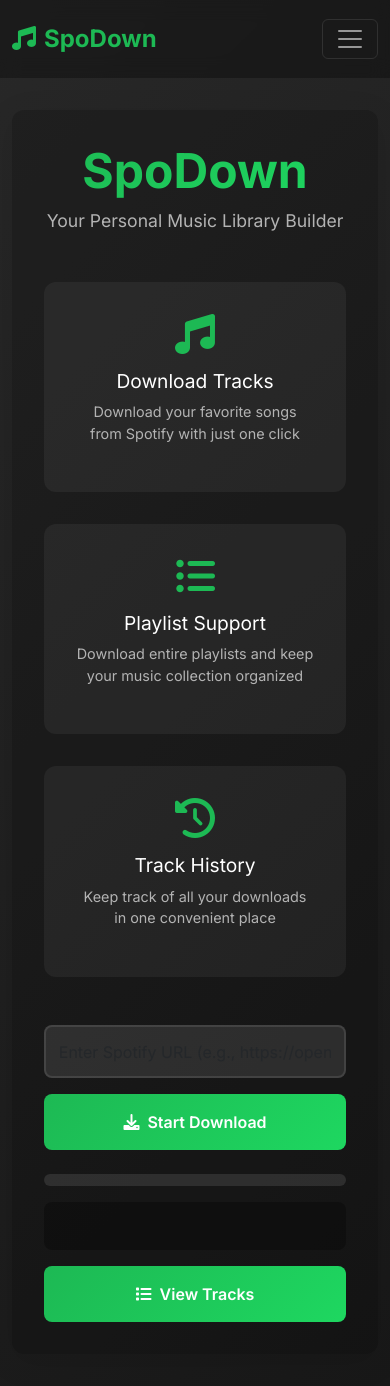
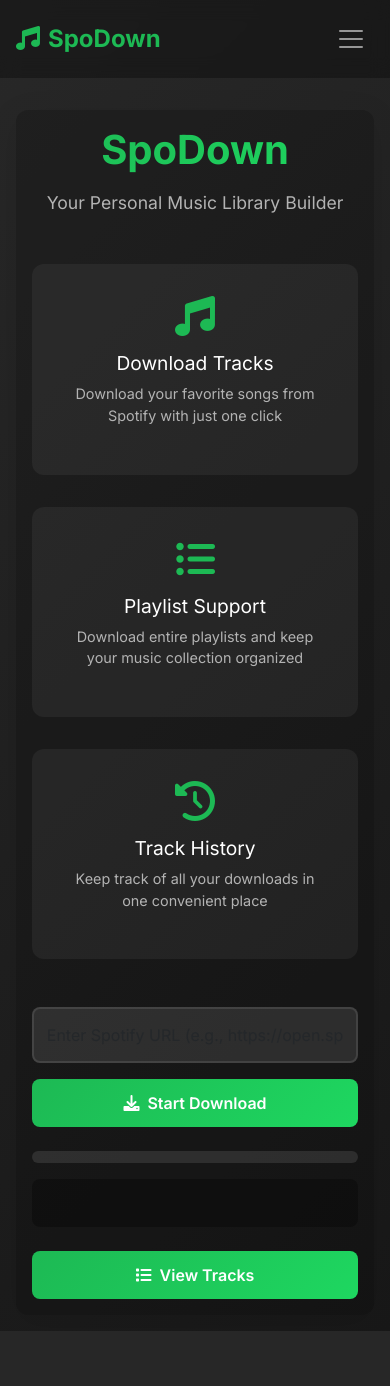
Before and after one commit to Ber906/spodown, a Flask app: page / in a window 390 px wide. After the commit the page ends 1331 px from the top, so only its background shows below. Run offline with Flask 3, Linux system fonts and the light colour scheme; a user stored in the database is signed in; some libraries are stand-ins or nearby versions.

Commit message:
Improve responsiveness and cross-device compatibility of the UI by implementing mobile-first design and optimizing for touch devices.
Replit-Commit-Author: Agent
Replit-Commit-Session-Id: ed5a4378-1d35-4e0a-a8e6-a8da24c32c69
Replit-Commit-Screenshot-Url: https://storage.googleapis.com/screenshot-production-us-central1/2137c201-6830-4c91-9871-d430be0187df/b566f7d2-caa5-4cb9-b55b-34d5d31a3968.jpg

```diff
--- a/static/css/style.css
+++ b/static/css/style.css
@@ -11,13 +11,26 @@ body {
     font-family: 'Inter', sans-serif;
     color: var(--text-primary);
     min-height: 100vh;
+    overflow-x: hidden;
+    -webkit-font-smoothing: antialiased;
+    -moz-osx-font-smoothing: grayscale;
+}
+
+/* Mobile-first approach */
+.container {
+    padding-left: 1rem;
+    padding-right: 1rem;
 }
 
 .navbar {
     background: rgba(0, 0, 0, 0.3);
     backdrop-filter: blur(10px);
+    -webkit-backdrop-filter: blur(10px);
     padding: 1rem 0;
     margin-bottom: 2rem;
+    position: sticky;
+    top: 0;
+    z-index: 1000;
 }
 
 .navbar-brand {
@@ -29,32 +42,249 @@ body {
 .nav-link {
     color: var(--text-secondary) !important;
     transition: color 0.3s ease;
+    padding: 0.75rem 1rem;
+    font-size: 1rem;
 }
 
 .nav-link:hover {
     color: var(--text-primary) !important;
 }
 
+/* Mobile navigation improvements */
+.navbar-toggler {
+    border: none;
+    padding: 0.5rem;
+}
+
+.navbar-toggler:focus {
+    box-shadow: none;
+    outline: none;
+}
+
+.navbar-collapse {
+    background: rgba(0, 0, 0, 0.95);
+    border-radius: 0.5rem;
+    padding: 0.5rem;
+}
+
+@media (min-width: 992px) {
+    .navbar-collapse {
+        background: none;
+        padding: 0;
+    }
+}
+
 .app-container {
     max-width: 800px;
-    margin: 2rem auto;
-    padding: 2rem;
+    margin: 1rem auto;
+    padding: 1rem;
     background: rgba(0, 0, 0, 0.2);
     border-radius: 12px;
     box-shadow: 0 8px 32px rgba(0, 0, 0, 0.1);
 }
 
-.logo {
+@media (min-width: 768px) {
+    .app-container {
+        margin: 2rem auto;
+        padding: 2rem;
+    }
+}
+
+/* Hero section improvements */
+.hero-section {
     text-align: center;
     margin-bottom: 2rem;
 }
 
 .logo h1 {
-    font-size: 3rem;
+    font-size: 2.5rem;
     font-weight: 700;
     background: var(--primary-gradient);
     -webkit-background-clip: text;
     -webkit-text-fill-color: transparent;
+    margin-bottom: 1rem;
+}
+
+@media (min-width: 768px) {
+    .logo h1 {
+        font-size: 3rem;
+    }
+}
+
+.subtitle {
+    font-size: 1.1rem;
+    color: var(--text-secondary);
+    margin-bottom: 2rem;
+}
+
+/* Features grid responsive layout */
+.features-grid {
+    display: grid;
+    grid-template-columns: 1fr;
+    gap: 1.5rem;
+    margin: 2rem 0;
+}
+
+@media (min-width: 768px) {
+    .features-grid {
+        grid-template-columns: repeat(3, 1fr);
+        gap: 2rem;
+    }
+}
+
+.feature-card {
+    background: rgba(255, 255, 255, 0.05);
+    padding: 1.5rem;
+    border-radius: 12px;
+    text-align: center;
+    transition: transform 0.3s ease;
+    cursor: pointer;
+    -webkit-tap-highlight-color: transparent;
+}
+
+.feature-card:hover, .feature-card:active {
+    transform: translateY(-5px);
+    background: rgba(255, 255, 255, 0.1);
+}
+
+/* Form elements touch-friendly sizing */
+.form-control {
+    height: 3.5rem;
+    padding: 1rem;
+    font-size: 1rem;
+    background: rgba(255, 255, 255, 0.1);
+    border: 2px solid rgba(255, 255, 255, 0.1);
+    color: var(--text-primary);
+    border-radius: 8px;
+    transition: all 0.3s ease;
+}
+
+.form-control:focus {
+    background: rgba(255, 255, 255, 0.15);
+    border-color: var(--spotify-green);
+    box-shadow: 0 0 0 2px rgba(29, 185, 84, 0.2);
+}
+
+/* Buttons sizing for touch devices */
+.btn {
+    min-height: 3rem;
+    padding: 0.75rem 1.5rem;
+    font-size: 1rem;
+    border-radius: 8px;
+    transition: all 0.3s ease;
+    touch-action: manipulation;
+}
+
+.btn-lg {
+    min-height: 3.5rem;
+    padding: 1rem 2rem;
+    font-size: 1.1rem;
+}
+
+.btn-spotify {
+    background: var(--primary-gradient);
+    border: none;
+    color: var(--text-primary);
+    font-weight: 600;
+}
+
+.btn-spotify:hover, .btn-spotify:active {
+    transform: translateY(-2px);
+    box-shadow: 0 4px 12px rgba(29, 185, 84, 0.3);
+    color: var(--text-primary);
+}
+
+/* Progress and output containers */
+.progress {
+    height: 1rem;
+    background: rgba(255, 255, 255, 0.1);
+    border-radius: 0.5rem;
+    overflow: hidden;
+}
+
+.progress-bar {
+    background: var(--primary-gradient);
+    transition: width 0.3s ease;
+}
+
+.output-container {
+    background: rgba(0, 0, 0, 0.3);
+    border-radius: 8px;
+    padding: 1rem;
+    margin: 1rem 0;
+    max-height: 300px;
+    overflow-y: auto;
+    -webkit-overflow-scrolling: touch;
+}
+
+.output-text {
+    font-family: 'Fira Code', monospace;
+    font-size: 0.9rem;
+    color: var(--text-secondary);
+    white-space: pre-wrap;
+    word-break: break-word;
+}
+
+/* Responsive typography */
+@media (max-width: 576px) {
+    body {
+        font-size: 0.9rem;
+    }
+
+    h1 {
+        font-size: 2rem;
+    }
+
+    h2 {
+        font-size: 1.75rem;
+    }
+
+    h3 {
+        font-size: 1.25rem;
+    }
+}
+
+/* Touch-friendly spacing for mobile */
+@media (max-width: 576px) {
+    .btn + .btn {
+        margin-top: 0.5rem;
+    }
+
+    .form-group {
+        margin-bottom: 1.25rem;
+    }
+}
+
+/* Hide scrollbars but keep functionality */
+::-webkit-scrollbar {
+    width: 8px;
+    height: 8px;
+}
+
+::-webkit-scrollbar-track {
+    background: rgba(255, 255, 255, 0.1);
+    border-radius: 4px;
+}
+
+::-webkit-scrollbar-thumb {
+    background: var(--spotify-green);
+    border-radius: 4px;
+}
+
+/* Loading animations */
+@keyframes pulse {
+    0% { transform: scale(1); }
+    50% { transform: scale(1.05); }
+    100% { transform: scale(1); }
+}
+
+.loading {
+    animation: pulse 2s infinite;
+}
+
+.logo {
+    text-align: center;
+    margin-bottom: 2rem;
 }
 
 .logo p {
@@ -75,16 +305,6 @@ body {
     border-color: var(--spotify-green);
     box-shadow: 0 0 0 2px rgba(29, 185, 84, 0.2);
     background: rgba(255, 255, 255, 0.15);
-}
-
-.btn-spotify {
-    background: var(--primary-gradient);
-    border: none;
-    color: var(--text-primary);
-    padding: 1rem 2rem;
-    border-radius: 8px;
-    font-weight: 600;
-    transition: all 0.3s ease;
 }
 
 .btn-spotify:hover {
@@ -176,6 +396,7 @@ body {
     overflow: hidden;
 }
 
+
 .progress-bar {
     background: var(--primary-gradient);
     transition: width 0.3s ease;
@@ -243,11 +464,6 @@ body {
     color: white;
 }
 
-@keyframes pulse {
-    0% { transform: scale(1); }
-    50% { transform: scale(1.05); }
-    100% { transform: scale(1); }
-}
 
 .downloading {
     animation: pulse 2s infinite;
@@ -310,18 +526,8 @@ body {
     color: #1ED760;
 }
 
+
 /* Add these styles to the existing CSS file */
-
-.hero-section {
-    text-align: center;
-    margin-bottom: 3rem;
-}
-
-.subtitle {
-    font-size: 1.2rem;
-    color: var(--text-secondary);
-    margin-bottom: 2rem;
-}
 
 .features-grid {
     display: grid;
@@ -329,6 +535,7 @@ body {
     gap: 2rem;
     margin: 3rem 0;
 }
+
 
 .feature-card {
     background: rgba(255, 255, 255, 0.05);
--- a/templates/base.html
+++ b/templates/base.html
@@ -2,7 +2,7 @@
 <html lang="en">
 <head>
     <meta charset="UTF-8">
-    <meta name="viewport" content="width=device-width, initial-scale=1.0">
+    <meta name="viewport" content="width=device-width, initial-scale=1.0, maximum-scale=1.0, user-scalable=no">
     <title>SpoDown - Spotify Downloader</title>
     <link href="https://cdn.jsdelivr.net/npm/bootstrap@5.3.0/dist/css/bootstrap.min.css" rel="stylesheet">
     <link href="https://fonts.googleapis.com/css2?family=Inter:wght@400;600;700&family=Fira+Code&display=swap" rel="stylesheet">
```
